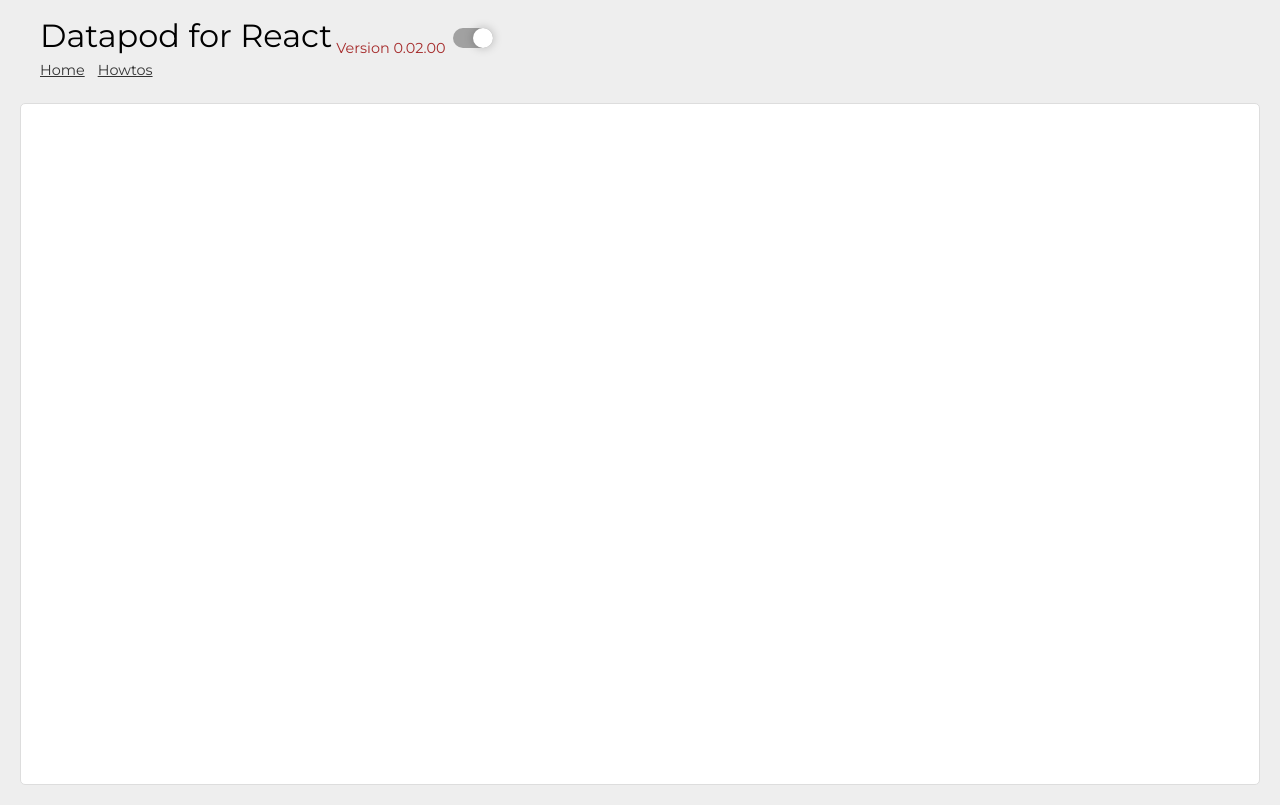
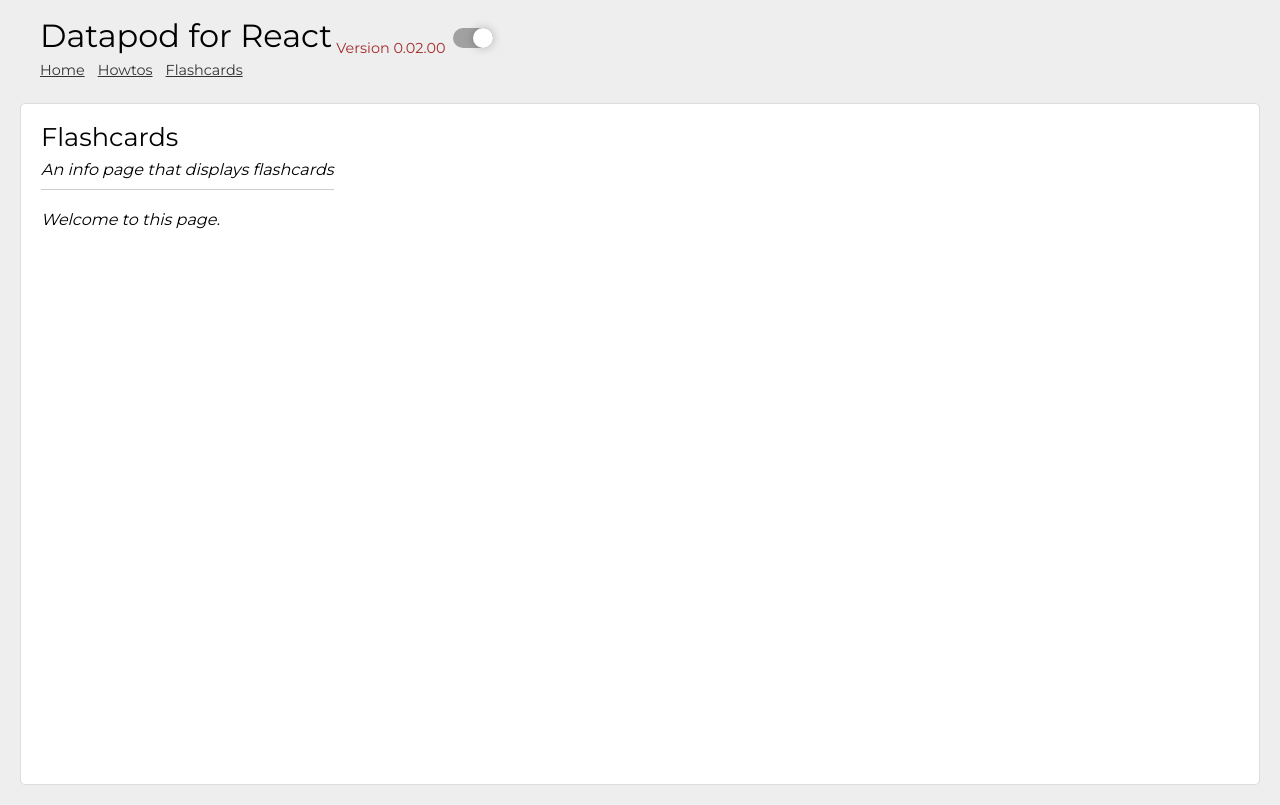
Before and after one commit to edwardtanguay/dpodreactcore, a React (Create React App) app: page /flashcards in a window 1280 px wide. Built offline with nearby package versions, Linux system fonts and the light colour scheme.

Commit message:
made change to create page

```diff
--- a/src/system/Site.tsx
+++ b/src/system/Site.tsx
@@ -6,6 +6,7 @@ import './styles/site.scss';
 import './styles/dpod.scss';
 import PageHome from '../custom/components/PageHome';
 import * as config from '../system/config';
+import * as qarr from '../system/qtools/qarr';
 
 // DYNAMIC_CODE_AREA: loadPageComponentLines
 import PageShowcaseCounterUsingState from './pages/PageShowcaseCounterUsingState'; // ::showcaseCounterUsingState
@@ -29,8 +30,11 @@ import PageShowcaseMongoDBDriverCRUD from './pages/PageShowcaseMongoDBDriverCRUD
 import PageGenerateMockData from './pages/PageGenerateMockData';// ::generateMockData
 import PageShowcaseMongooseCRUD from './pages/PageShowcaseMongooseCRUD';// ::showcaseMongooseCRUD
 import PageHowtos from './pages/PageHowtos';// ::howtos
+import PageFlashcards from './pages/PageFlashcards';// ::flashcards
 
 import pages from './data/json/itemTypes/itemType_pages.json';
+
+const displayOrderSortedPages = qarr.sortObjects(pages, 'displayOrder');
 
 const userHasAccess = (pageIdCode: string) => {
 	return pages.find(page => page.idCode === pageIdCode);
@@ -62,7 +66,7 @@ function Site() {
 					</div>
 				</div>
 				<nav>
-					{pages.filter(page => page.environment === 'frontendOnly' || config.getSiteMode() === 'development').map((page: any, i: number) => {
+					{displayOrderSortedPages.filter((page: any) => page.environment === 'frontendOnly' || config.getSiteMode() === 'development').map((page: any, i: number) => {
 						const smartIdCode = page.idCode === 'home' ? '/' : '/' + page.idCode;
 						return <span><Link key={i} to={`${smartIdCode}`}>{page.title}</Link></span>
 					})}
@@ -93,6 +97,7 @@ function Site() {
 						<Route path='/generateMockData'>{userHasAccess('generateMockData') && <PageGenerateMockData />}</Route> {/* ::generateMockData */}
 						<Route path='/showcaseMongooseCRUD'>{userHasAccess('showcaseMongooseCRUD') && <PageShowcaseMongooseCRUD />}</Route> {/* ::showcaseMongooseCRUD */}
 						<Route path='/howtos'>{userHasAccess('howtos') && <PageHowtos />}</Route> {/* ::howtos */}
+						<Route path='/flashcards'><PageFlashcards /></Route>{/* ::flashcards */}
 					</Switch>
 				</section>
 			</div>
--- a/src/system/classes/dpodSiteBuilder.ts
+++ b/src/system/classes/dpodSiteBuilder.ts
@@ -83,7 +83,7 @@ class DpodSiteBuilder {
 		const siteDynamicFile = new DynamicFile(this.getSitePathAndFileName());
 		siteDynamicFile.addCodeChunkToCodeArea('loadPageComponentLines', this.data.pageCamel, `import Page${this.data.pagePascal} from './pages/Page${this.data.pagePascal}';`);
 		siteDynamicFile.addCodeChunkToCodeArea('linkPageComponentLines', this.data.pageCamel, `<span><Link to='/${this.data.pageCamel}'>${this.pageTitle}</Link></span>`);
-		siteDynamicFile.addCodeChunkToCodeArea('routePageComponentLines', this.data.pageCamel, `<Route path='/${this.data.pageCamel}'><Page${this.data.pagePascal} /></Route>`);
+		siteDynamicFile.addCodeChunkToCodeArea('routePageComponentLines', this.data.pageCamel, `<Route path='/${this.data.pageCamel}'>{userHasAccess('${this.data.pageCamel}') && <Page${this.data.pagePascal} />}</Route>`);
 		siteDynamicFile.save();
 	}
 
--- a/src/system/data/json/itemTypes/itemType_pages.json
+++ b/src/system/data/json/itemTypes/itemType_pages.json
@@ -320,5 +320,19 @@
 		"extras": "",
 		"systemWhenCreated": "2021-12-29 22:39:45",
 		"systemWhoCreated": "systemUnknown"
+	},
+	{
+		"id": 24,
+		"idCode": "flashcards",
+		"menu": "main",
+		"title": "Flashcards",
+		"description": "",
+		"kind": "custom",
+		"environment": "frontendOnly",
+		"accessGroups": "loggedInUsers, loggedOutUseres",
+		"displayOrder": 30,
+		"extras": "",
+		"systemWhenCreated": "2021-12-29 22:50:28",
+		"systemWhoCreated": "systemUnknown"
 	}
 ]
--- /dev/null
+++ b/src/system/pages/PageFlashcards.tsx
@@ -0,0 +1,14 @@
+import '../styles/page_flashcards.scss';
+
+function PageFlashcards() {
+
+	return (
+		<div className="page page_flashcards">
+			<h2 className="title">Flashcards</h2>
+			<p className="description">An info page that displays flashcards</p>
+			<p className="message">Welcome to this page.</p>
+		</div>
+	)
+}
+
+export default PageFlashcards;
--- /dev/null
+++ b/src/system/styles/page_flashcards.scss
@@ -0,0 +1,5 @@
+.page_flashcards {
+    .message {
+        font-style: italic;
+    }
+}
```
